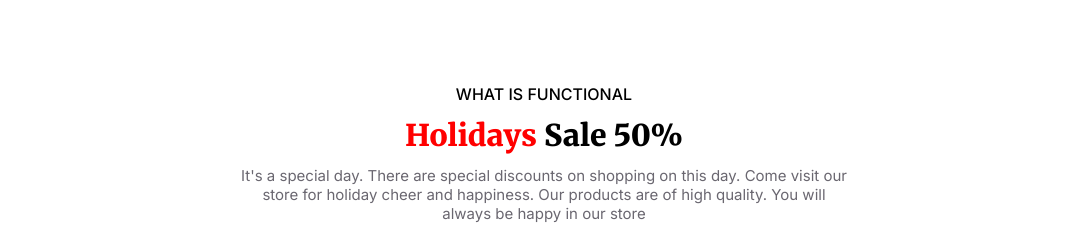
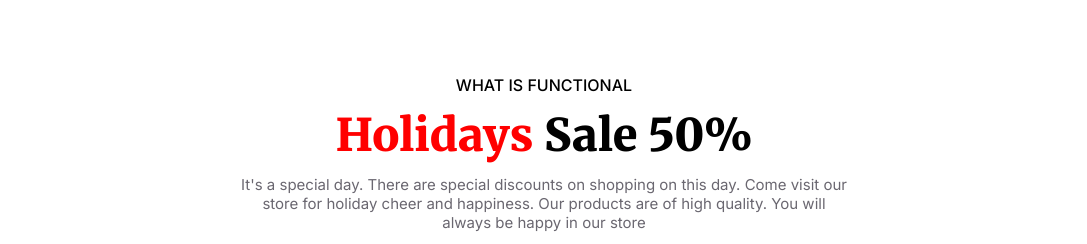
Before and after one commit to Rakibul-Islam11/my-first-assignment, a plain HTML site: page index.html in a window 1280 px wide. Shown: the part 2377-2621 px from the top of the page, without its empty margins (96-1183 px from the left). Drawn offline with Linux system fonts and the light colour scheme.

Commit message:
just increase font size

```diff
--- a/index.html
+++ b/index.html
@@ -129,7 +129,7 @@
                 <p>WHAT IS FUNCTIONAL</p>
             </div>
             <div class="holiday_sales">
-                <span style="color: #F00; font-size: 30px; font-weight: 900;">Holidays</span><p style="display: inline; font-size: 30px; font-weight: 900;"> Sale 50%</p>
+                <span style="color: #F00; font-size: 45px; font-weight: 900;">Holidays</span><p style="display: inline; font-size: 45px; font-weight: 900;"> Sale 50%</p>
             </div>
             <div class="sales_discription">
                 <p>It's a special day.  There are special discounts on shopping on this day.  Come visit our store for holiday cheer and happiness.  Our products are of high quality.  You will always be happy in our store</p>
--- a/style.css
+++ b/style.css
@@ -270,10 +270,11 @@
 }
 .holiday_sales span  {
     font-family: 'Merriweather', serif;
-    font-size: 20px;
+
 }
 .holiday_sales p {
     font-family: 'Merriweather', serif;
+
 
 }
 .holiday_sales span {
```
